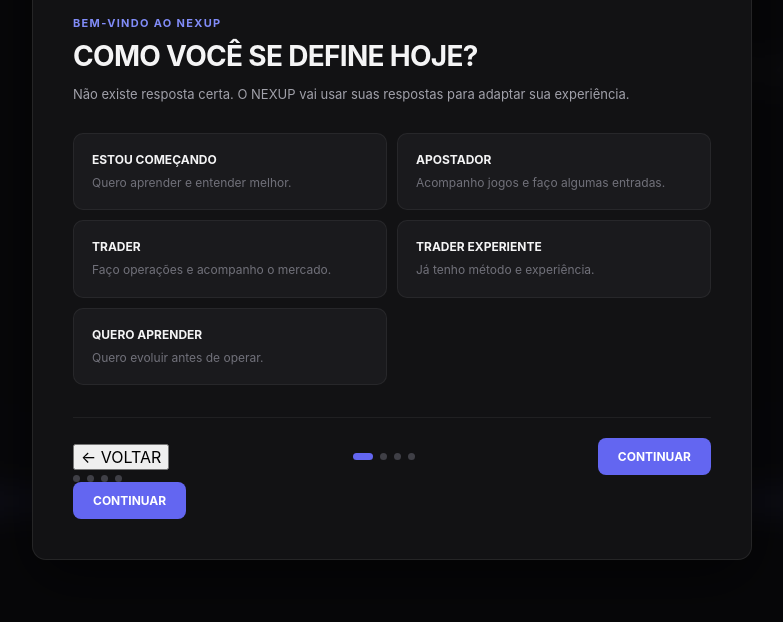
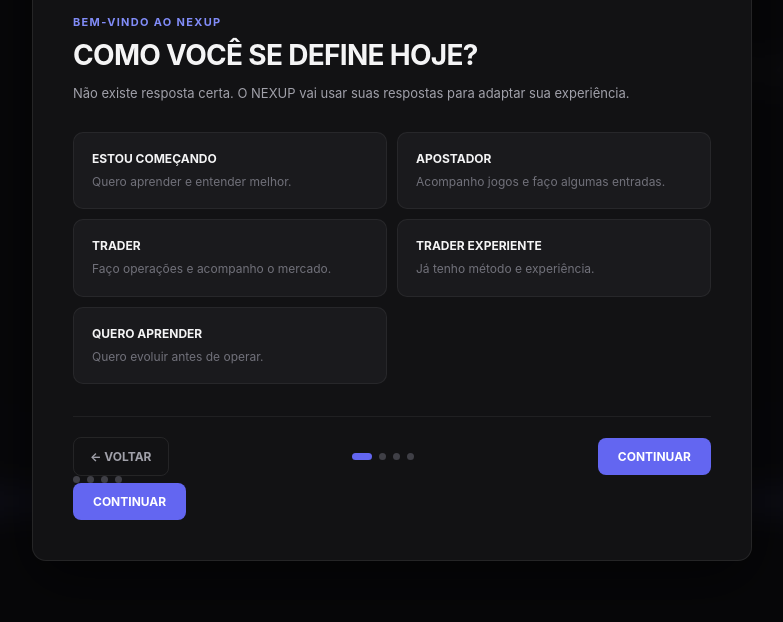
Before and after one commit to riagogiugno/nexo, a plain HTML site: page index.html in a window 1280 px wide. Shown: the part 178-800 px from the top of the page, without its empty margins (248-1031 px from the left). Drawn offline with Linux system fonts and the light colour scheme.

Commit message:
Update style.css

```diff
--- a/style.css
+++ b/style.css
@@ -1484,3 +1484,37 @@
   }
 
 }
+/* =====================================================
+   NEXUP — ONBOARDING BACK BUTTON
+====================================================== */
+
+.onboarding-back {
+  padding: 11px 16px;
+
+  background: transparent;
+
+  border: 1px solid rgba(255, 255, 255, 0.08);
+
+  border-radius: 8px;
+
+  color: #A1A1AA;
+
+  font-size: 12px;
+  font-weight: 700;
+
+  cursor: pointer;
+
+  transition:
+    color 0.18s ease,
+    border-color 0.18s ease,
+    background 0.18s ease;
+}
+
+
+.onboarding-back:hover {
+  color: #F4F4F5;
+
+  border-color: rgba(99, 102, 241, 0.5);
+
+  background: rgba(99, 102, 241, 0.08);
+}
```
